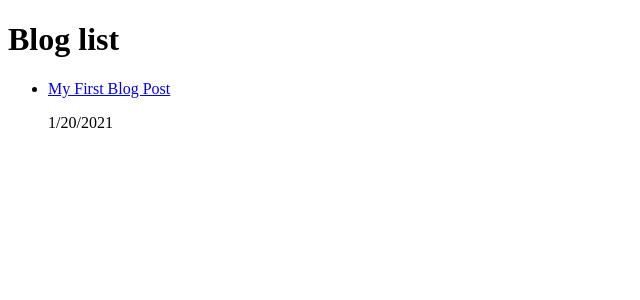
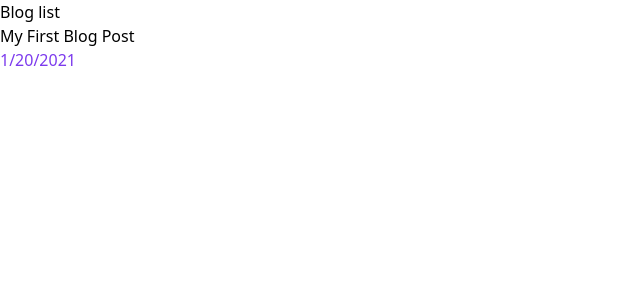
Before and after one commit to AshfordMonte/next-js-blog, a Next.js app: page / in a window 1280 px wide. Shown: the top 300 px of the page, without its empty margins (0-640 px from the left). Built offline with nearby package versions, Linux system fonts and the light colour scheme.

Commit message:
Added tailwind to global.css and imported into app

```diff
--- a/pages/_app.js
+++ b/pages/_app.js
@@ -1,5 +1,5 @@
 // import App from 'next/app'
-import "tailwindcss/tailwind.css"
+import '../styles/global.css'
 
 function MyApp({ Component, pageProps }) {
   return <Component {...pageProps} />
--- /dev/null
+++ b/styles/global.css
@@ -0,0 +1,9 @@
+@tailwind base;
+@tailwind components;
+@tailwind utilities;
+
+@layer base {
+  p {
+    @apply text-purple-600
+  }
+}
```
